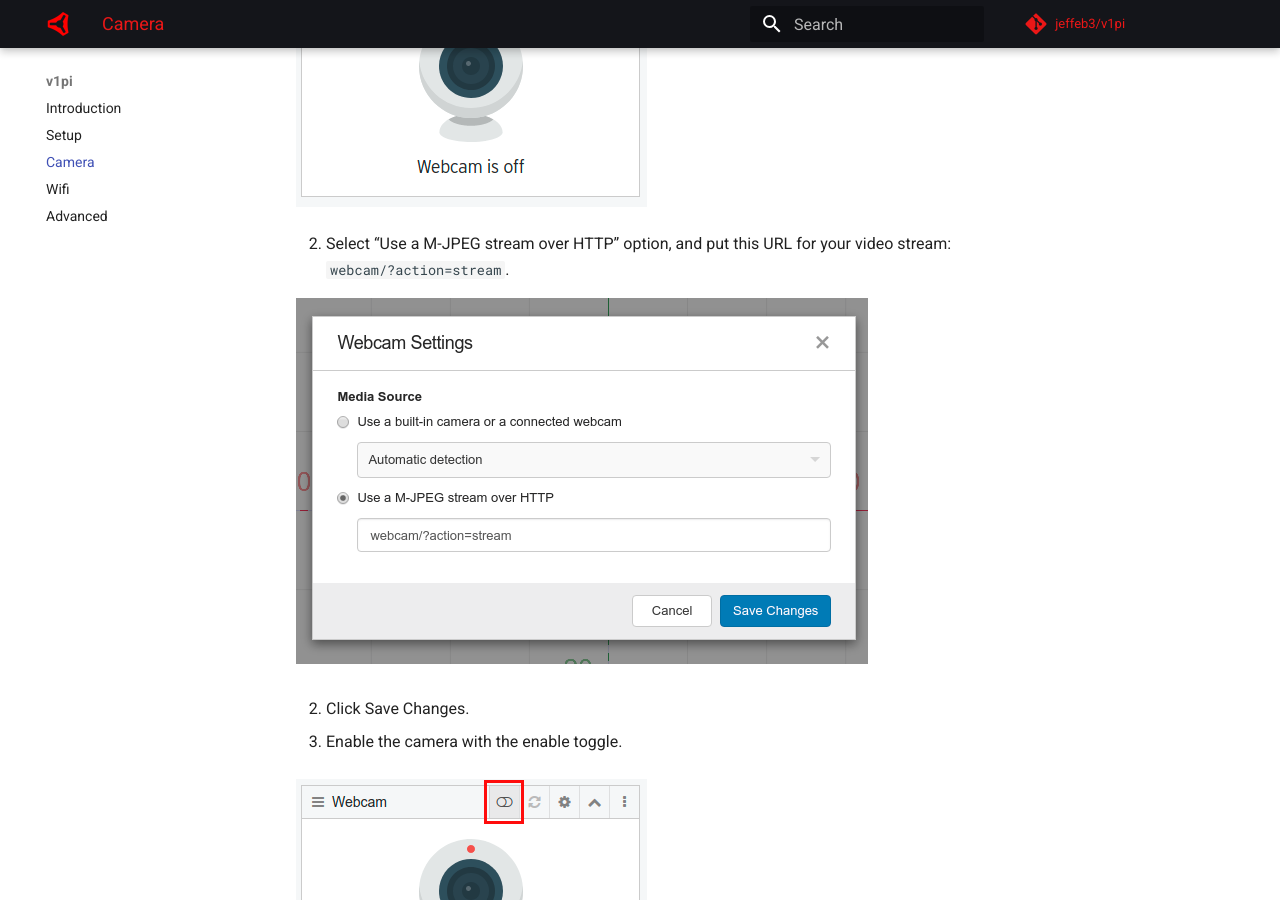
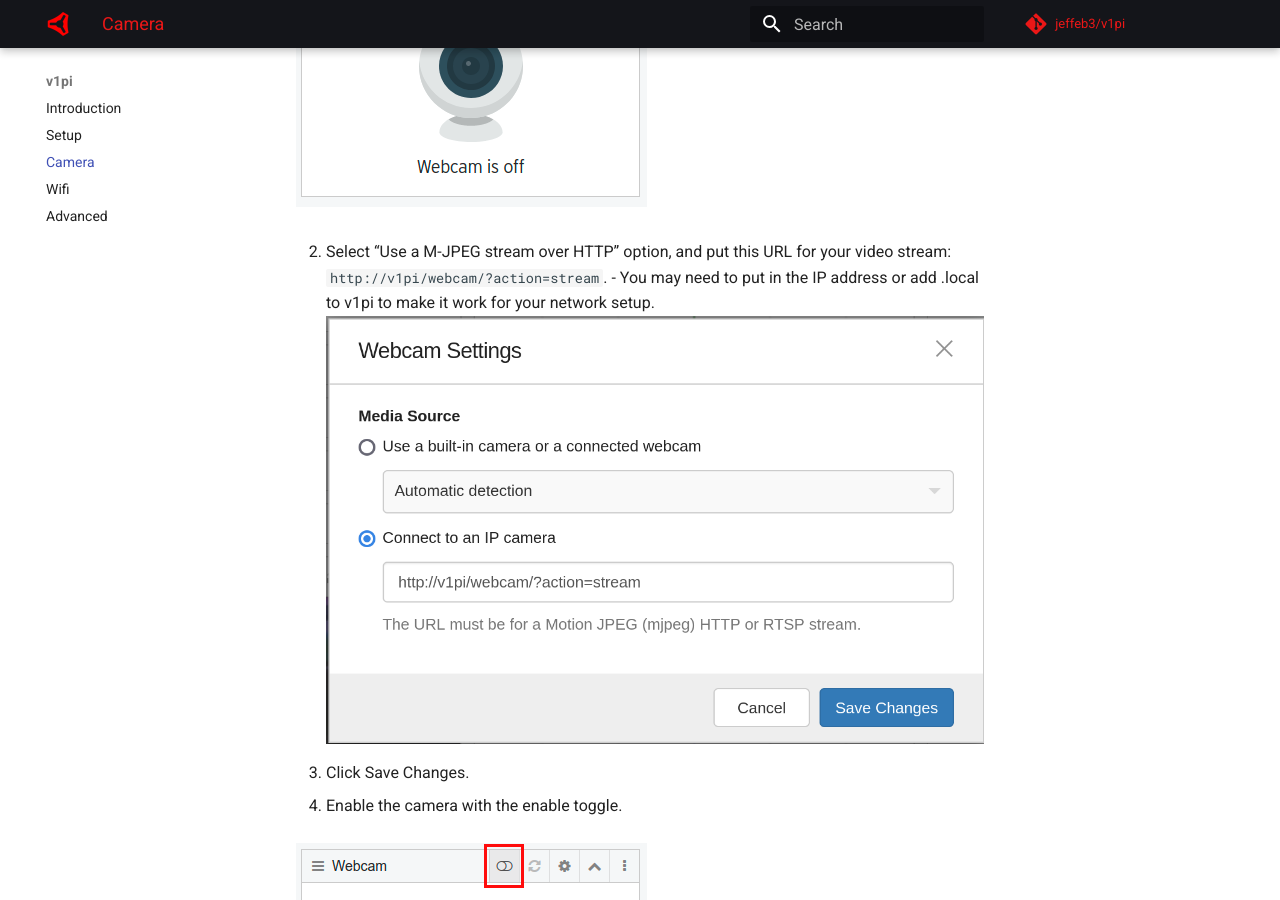
Before and after one commit to jeffeb3/v1pi, an MkDocs documentation site: the page built from docs/camera.md, in a window 1280 px wide and 900 px high, scrolled down 574 px. Built offline with MkDocs 1.6.1 and Material for MkDocs 9.7.7, drawn with Linux system fonts in a browser that asks for light colours; comment, search, counter and statistics services are not loaded.

Commit message:
Updated url for cnc webcam

```diff
--- a/docs/camera.md
+++ b/docs/camera.md
@@ -15,8 +15,8 @@ Set up CNC.js settings
 
 ![image](img/cncjs_webcam_gear.png)
 
-2. Select "Use a M-JPEG stream over HTTP" option, and put this URL for your video stream: `webcam/?action=stream`.
-
+2. Select "Use a M-JPEG stream over HTTP" option, and put this URL for your video stream: `http://v1pi/webcam/?action=stream`.
+  - You may need to put in the IP address or add .local to v1pi to make it work for your network setup.
 ![image](img/cncjs_webcam_settings.png)
 
 2. Click Save Changes.
```
Also changed, not shown: docs/img/cncjs_webcam_settings.png.
